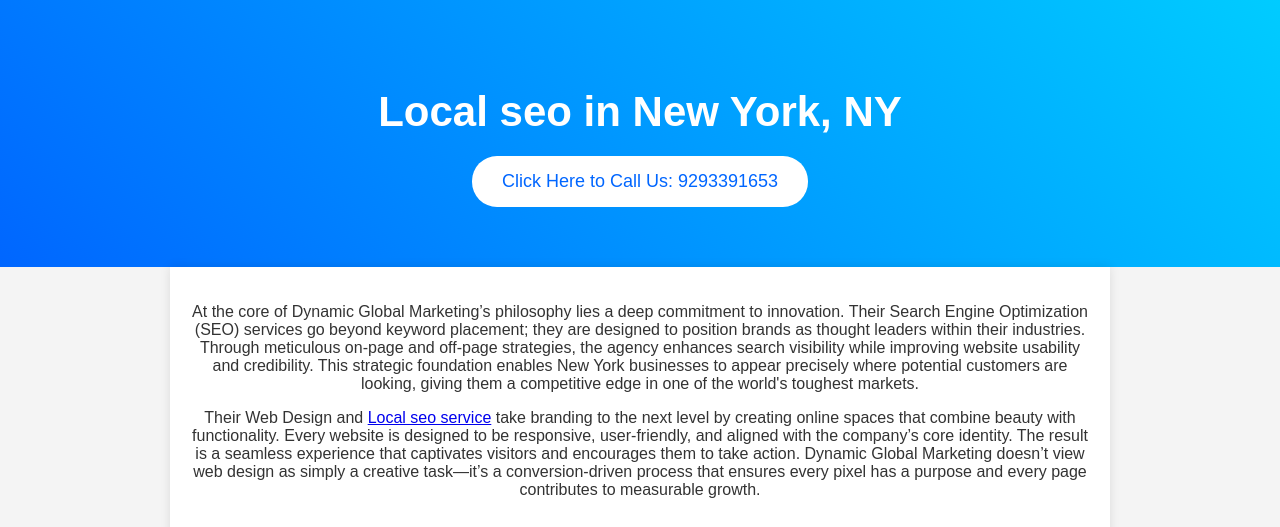
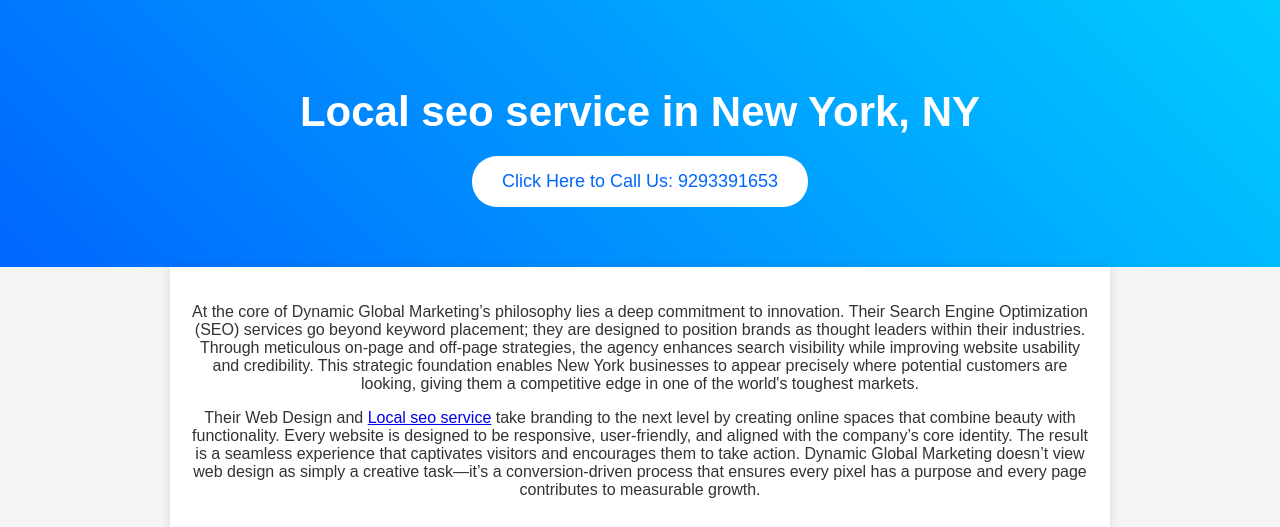
Before and after one commit to dynamic-global-markating/dynamic-global-markating, a plain HTML site: page index.html in a window 1280 px wide. Shown: the top 527 px of the page. Drawn offline with Linux system fonts and the light colour scheme.

Commit message:
Update index.html

```diff
--- a/index.html
+++ b/index.html
@@ -6,8 +6,8 @@
     <meta http-equiv="Content-Type" content="text/html; charset=utf-8">
     <meta name="description" content="In a city where every corner tells a story and every business strives for recognition, Dynamic Global Marketing stands as a driving force behind New York City’s digital evolution." />
     <meta name="keywords" content="Local seo, Local seo service, Local seo expert" />
-    <meta property="og:title" content="Local seo in New York, NY" />
-    <title>Local seo in New York, NY</title>
+    <meta property="og:title" content="Local seo service in New York, NY" />
+    <title>Local seo service in New York, NY</title>
     <style>
         body {
             font-family: Arial, sans-serif;
@@ -62,7 +62,7 @@
 
     <!-- Hero Section -->
     <div class="hero">
-        <h1>Local seo in New York, NY</h1>
+        <h1>Local seo service in New York, NY</h1>
         <button onclick="window.location.href='tel:+19293391653'">Click Here to Call Us: 9293391653</button>
     </div>
 
@@ -97,4 +97,5 @@
 </div>
 
 </body>
+
 </html>
```
